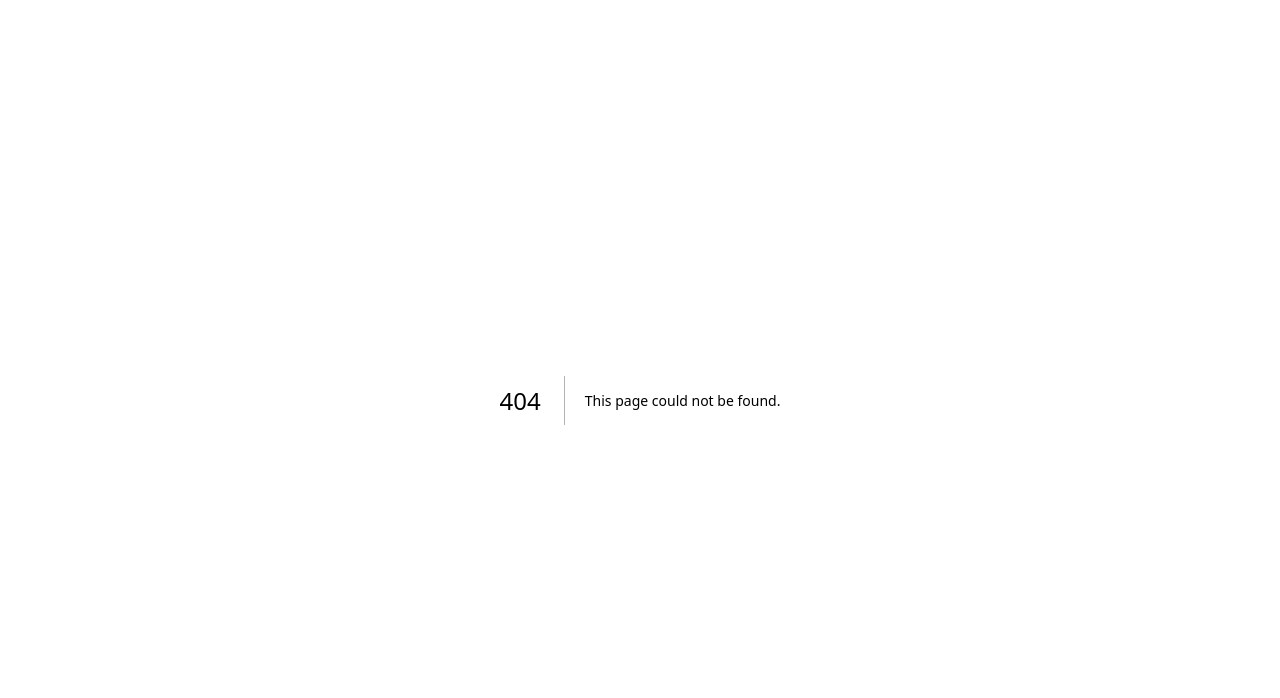
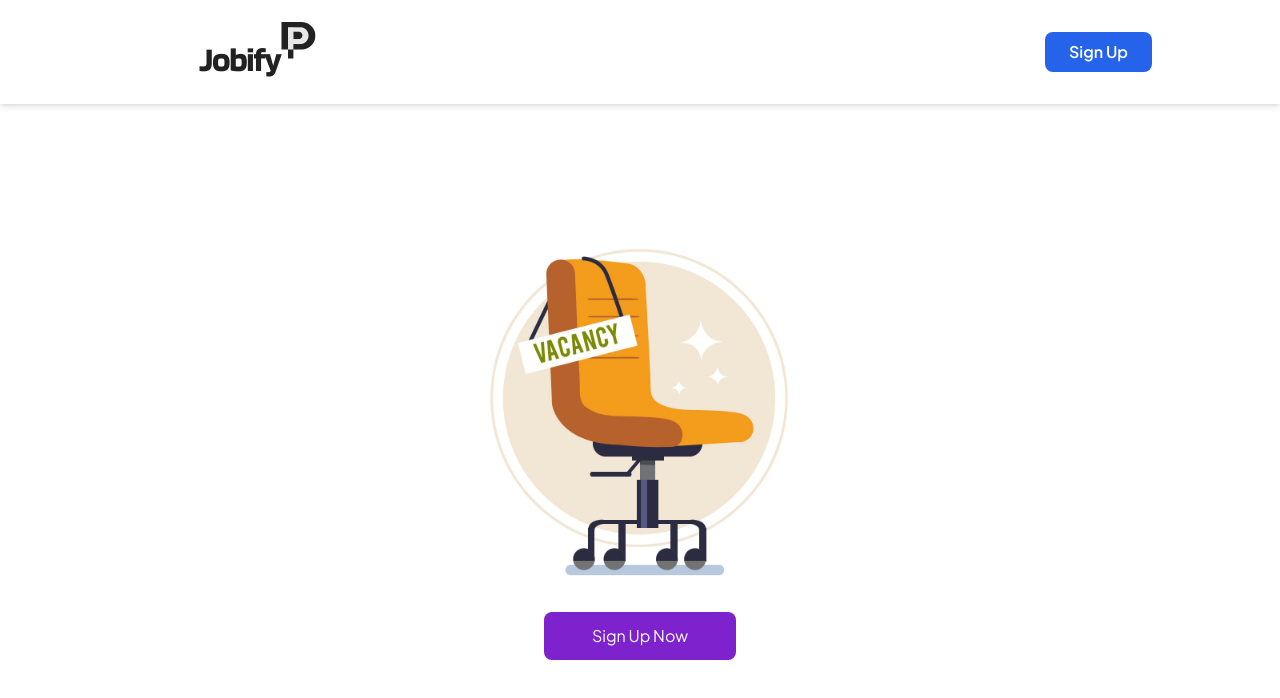
Before and after one commit to BerkanBuyuk/Job-Portal, a Next.js app: page /signup in a window 1280 px wide. Before the commit this address had no page. Shown: the top 698 px of the page. Built offline with nearby package versions, Linux system fonts and the light colour scheme.

Commit message:
Navigation & SignUpPage oluşturuldu.

```diff
--- /dev/null
+++ b/app/components/Auth/SignUp.tsx
@@ -0,0 +1,14 @@
+import React from 'react'
+import ImageUrl from "@/public/images/chair.jpg"
+import Image from 'next/image'
+
+const SignUp = () => {
+    return (
+        <div className='overflow-hidden h-[84vh] flex flex-col items-center justify-center'>
+            <Image src={ImageUrl} alt='image' width={400} height={200} />
+            <button className='px-12 py-3 mt-[2rem] bg-purple-700 hover:bg-purple-900 transition-all duration-300 rounded-lg text-white'> Sign Up Now</button>
+        </div>
+    )
+}
+
+export default SignUp
--- /dev/null
+++ b/app/components/Home/Home.tsx
@@ -0,0 +1,9 @@
+import React from 'react'
+
+const Home = () => {
+    return (
+        <div>Home</div>
+    )
+}
+
+export default Home
--- /dev/null
+++ b/app/components/Home/Nav.tsx
@@ -0,0 +1,27 @@
+import React from 'react';
+import LogoImage from "@/public/images/logo.png"
+import Link from 'next/link';
+import Image from 'next/image';
+
+const Nav = () => {
+    return (
+        <div className='h-[13vh] overflow-hidden shadow-md'>
+            <div className='w-[90%] md:w-[80%] h-[100%] mx-auto flex items-center justify-between'>
+                <div className='w-[150px] h-[150px] md:w-[250px] md:h-[250px]'>
+                    <Link href="/">
+                        <Image src={LogoImage} alt='Logo' width={250} height={250} className='w-[100%] h-[100%]' />
+                    </Link>
+                </div>
+                <div className='flex items-center space-x-4'>
+                    <Link href="/signup">
+                        <button className='px-4 py-1.5 text-[14px] sm:text-[16px] sm:px-6 sm:py-2 bg-blue-600 font-semibold text-white rounded-lg hover:bg-blue-800 transition-all duration-300'>
+                            Sign Up
+                        </button>
+                    </Link>
+                </div>
+            </div>
+        </div>
+    )
+}
+
+export default Nav
--- a/app/layout.tsx
+++ b/app/layout.tsx
@@ -1,6 +1,7 @@
 import type { Metadata } from "next";
 import { Plus_Jakarta_Sans } from "next/font/google";
 import "./globals.css";
+import Nav from "./components/Home/Nav";
 
 const font = Plus_Jakarta_Sans({
   weight: ["200", "300", "400", "500", "600", "700", "800"],
@@ -19,7 +20,9 @@ export default function RootLayout({
 }>) {
   return (
     <html lang="en">
-      <body className={font.className}>{children}</body>
+      <body className={font.className}>
+        <Nav />
+        {children}</body>
     </html>
   );
 }
--- a/app/page.tsx
+++ b/app/page.tsx
@@ -1,8 +1,9 @@
 import React from 'react'
+import Home from './components/Home/Home'
 
 const HomePage = () => {
   return (
-    <div className='text-9xl text-red-500'>HomePage</div>
+    <div className='overflow-hidden'><Home /></div>
   )
 }
 
--- /dev/null
+++ b/app/signup/page.tsx
@@ -0,0 +1,12 @@
+import React from 'react'
+import SignUp from '../components/Auth/SignUp'
+
+const SignUpPage = () => {
+    return (
+        <div>
+            <SignUp />
+        </div>
+    )
+}
+
+export default SignUpPage
```
